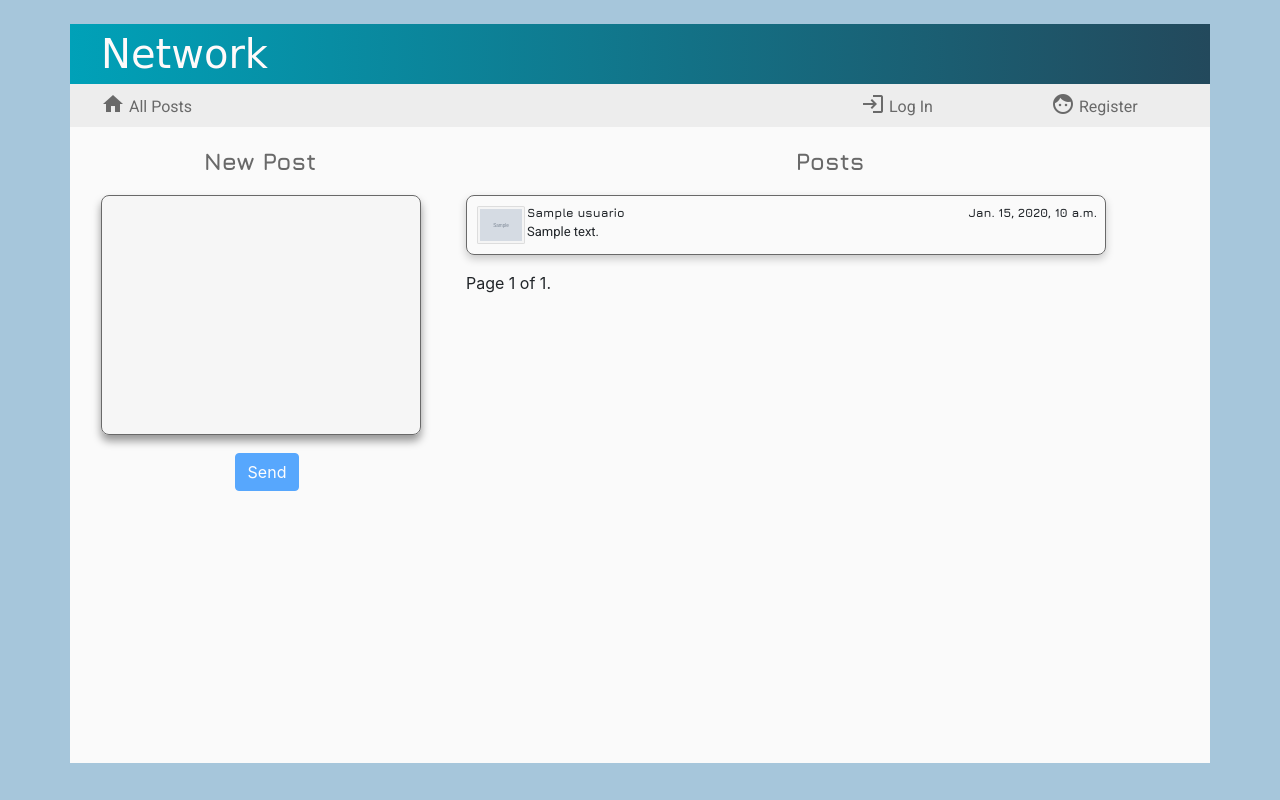
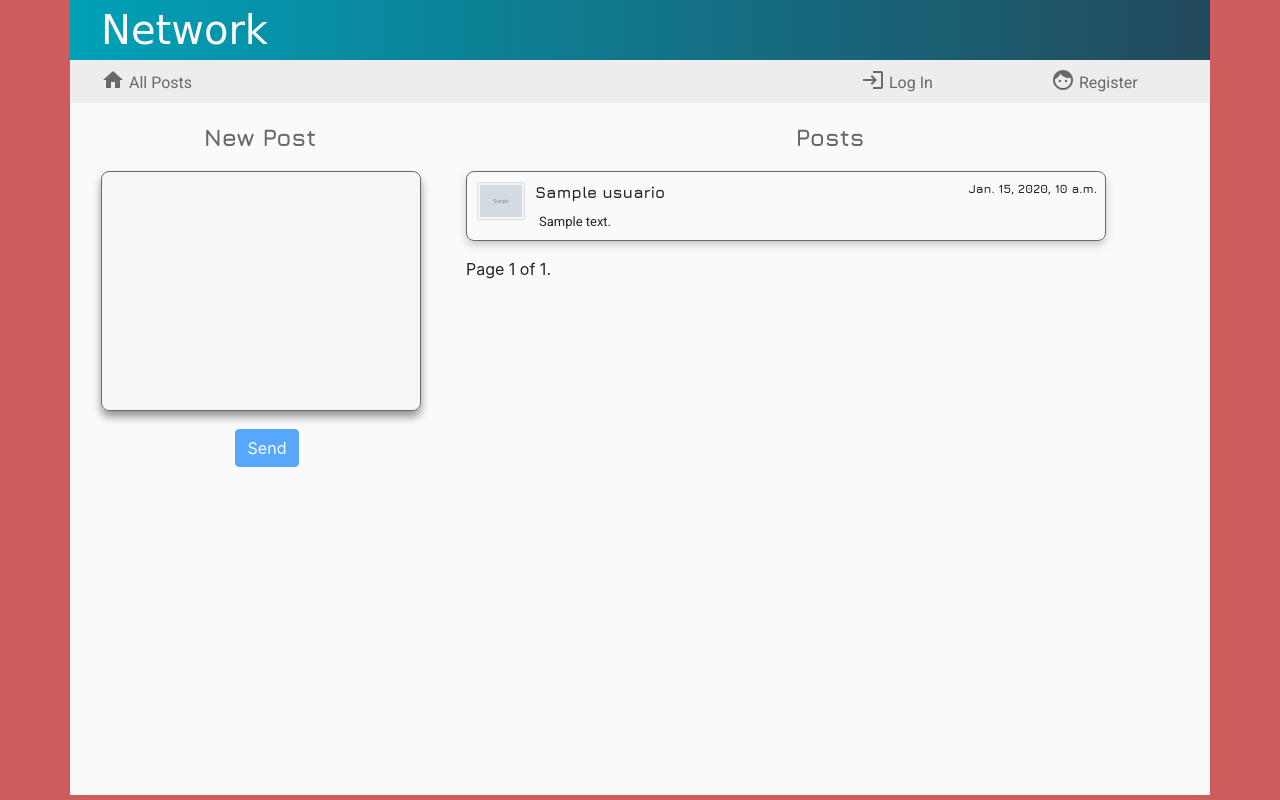
Before and after one commit to pablocourault/Network, a Django app: template network/templates/network/index.html in a window 1280 px wide. Run offline with Django 3.2, Linux system fonts and the light colour scheme; the template is opened without the code that fills it: most values are stand-ins (such as "Sample title", 1, 10 or a date in 2020); grey boxes marked "Sample" are stand-in pictures; parts of the project's set-up code (start-up, migrations or seed data) failed here and were passed over; some libraries are stand-ins or nearby versions; some web fonts are replaced.

Commit message:
fecha y hora en post, estilos

```diff
--- a/network/models.py
+++ b/network/models.py
@@ -23,7 +23,7 @@ class Posts(models.Model): # publicación
     usuario = models.ForeignKey(User, on_delete=models.CASCADE, blank=False)
     avatar = models.CharField(max_length=12, blank=False)
     contents = models.TextField(max_length=640, blank=False)
-    post_date = models.DateField(blank=False, default=datetime.date.today)
+    post_date = models.DateTimeField(blank=False, auto_now_add=True)
     cantidad_megusta = models.IntegerField(default=0)
     megusta = models.ManyToManyField(User, blank=True, related_name="likesto")
 
--- a/network/static/network/index.js
+++ b/network/static/network/index.js
@@ -1,6 +1,6 @@
 document.addEventListener('DOMContentLoaded', function() {
 
-    var altura = window.innerHeight-240;
+    var altura = window.innerHeight-168;
 
     document.querySelector('#posts').style.height = altura+'px';
 
@@ -30,7 +30,10 @@ function sendpost() {
             setTimeout(function(){document.querySelector('#successfully').style.display = 'block'},1000);
             setTimeout(function(){document.querySelector('#successfully').style.display = 'none';
                                   document.querySelector('#compose-form').style.display = 'block';},3000);
+            setTimeout(function(){location.reload();},3200);
+
             // end animation
+
           }
 
         return response.json()})
--- a/network/static/network/styles.css
+++ b/network/static/network/styles.css
@@ -23,8 +23,7 @@
     }
 
 
-body {padding: 24px;
-      background-color:#a6c6db;
+body {background-color:indianred;
       overflow-y: hidden;}
 
 a {font-family: 'Roboto', sans-serif;
@@ -46,7 +45,7 @@ textarea {min-height: 240px;
 .menu {background: #ededed;}
 
 .cuerpo {background:  #fafafa;
-        padding-bottom: 24px;}
+        padding-bottom: 8px;}
 
 .icono {vertical-align:text-bottom;}
 
@@ -95,7 +94,7 @@ textarea {min-height: 240px;
 #formulario, #posts {padding-top: 16px;
                      padding-left: 16px;}
 
- #posts {overflow-y:scroll;}
+#posts {overflow-y:scroll;}
 
 #compose-form {animation-name: hide;
                animation-duration: 1s;
@@ -148,8 +147,17 @@ textarea {min-height: 240px;
              background-color: whitesmoke;
              float:left}
 
+.postname {font-family: 'Jura', sans-serif;
+           font-size: 16px;
+           font-weight: bolder;
+           padding-left: 8px;}
+
 .postdate {float:right}
 
 .postdetails {font-family: 'Jura', sans-serif;
               font-size:  12px;
               font-weight:700;}
+
+.postcontents {display: -ms-inline-flexbox;
+               margin-left: 64px;
+               margin-top: 8px;}
--- a/network/templates/network/index.html
+++ b/network/templates/network/index.html
@@ -56,7 +56,7 @@
             {% for post in page_obj %}
             {# Each "post" is a Posts model object. #}
             <div class="post">
-                <div class="postdetails"><img src="/static/network/avatars/{{post.avatar}}" class="postavatar">{{post.usuario}}<text class="postdate">{{post.post_date}}</text></div>
+                <div class="postdetails"><img src="/static/network/avatars/{{post.avatar}}" class="postavatar"><text class="postname">{{post.usuario}}</text> <text class="postdate">{{post.post_date}}</text></div>
                 <div class="postcontents">{{post.contents}}</div>
             </div>
 
--- a/network/views.py
+++ b/network/views.py
@@ -97,9 +97,9 @@ def publish(request):
     if len(contenido) == 0:
         return JsonResponse({"error": "empty post."}, status=400)
 
-    avatar =
+    profileavatar = Profile.objects.get(usuario=request.user)
 
-    posteo = Posts(usuario=request.user, contents=contenido)
+    posteo = Posts(usuario=request.user, avatar=profileavatar.avatar, contents=contenido)
     posteo.save()
 
     return JsonResponse({"message": "Post published successfully."}, status=201)
```
Also changed, not shown: db.sqlite3.
